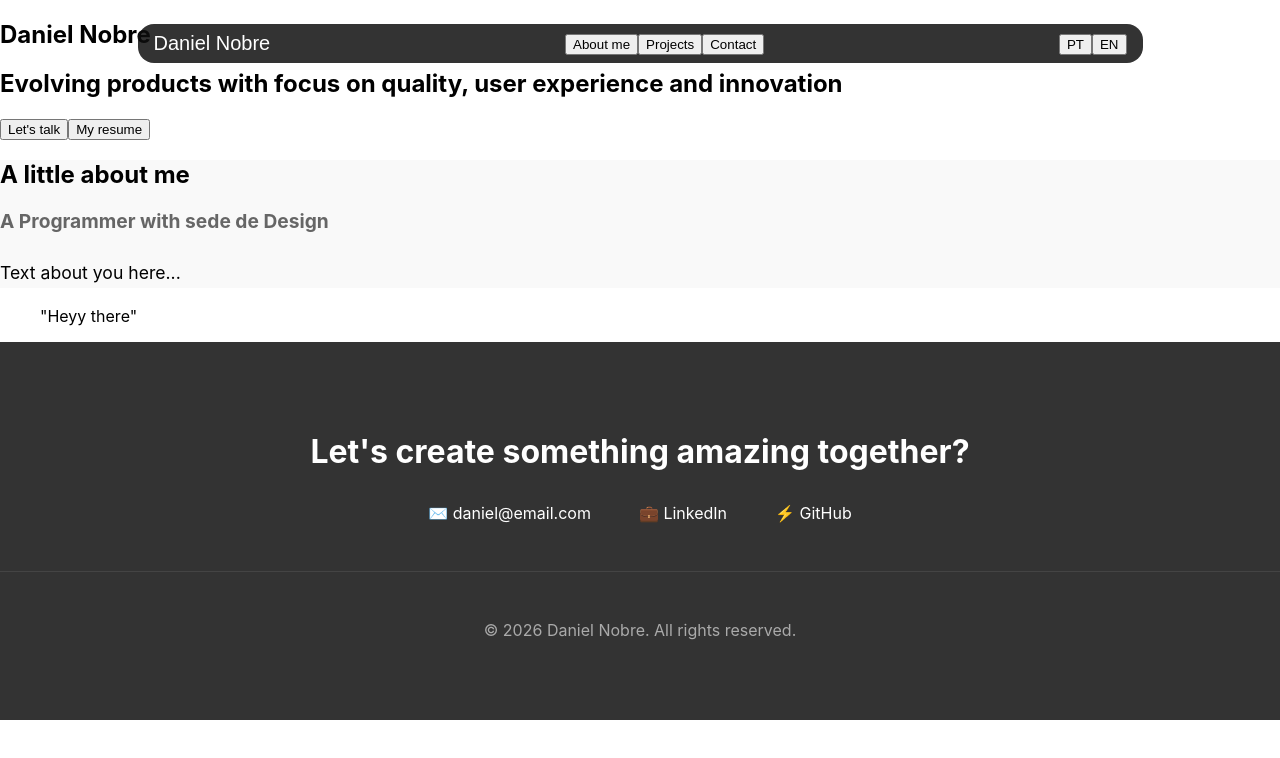
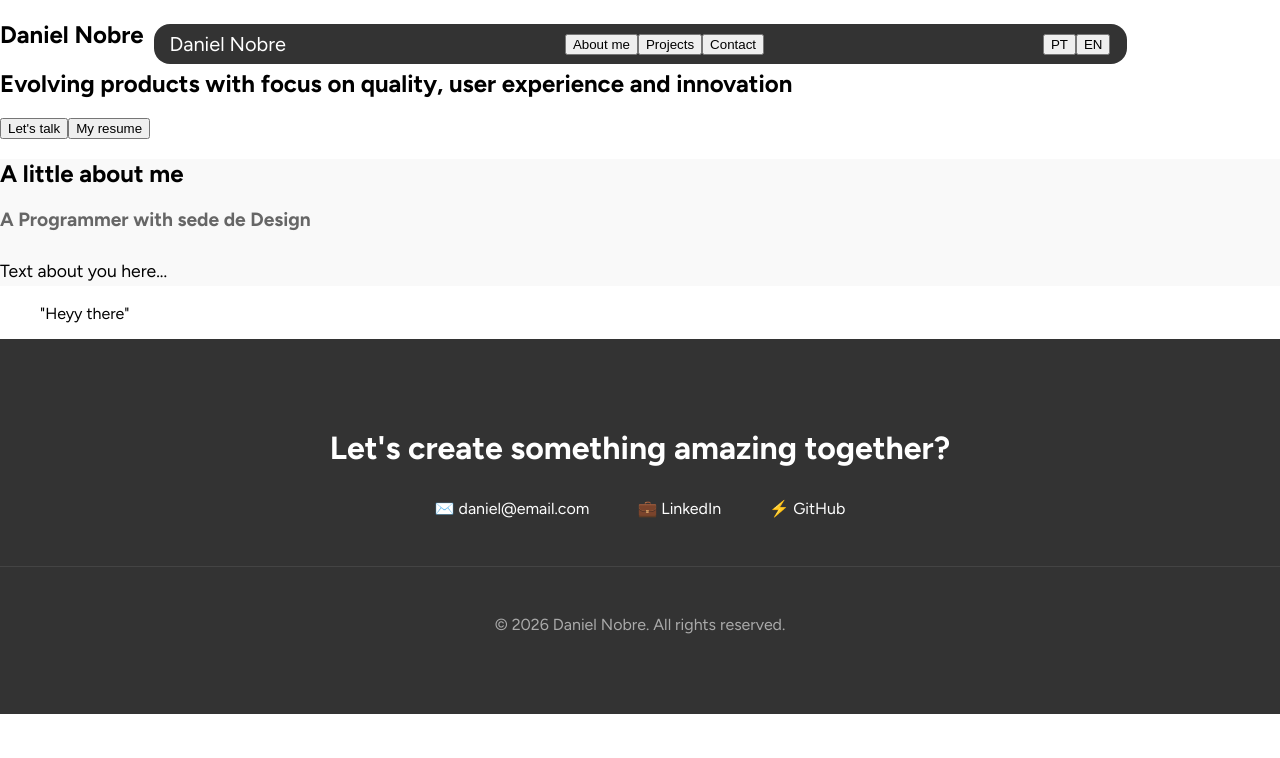
Before and after one commit to Dan-Nobre/portfolio-dan, a React (Create React App) app: page / in a window 1280 px wide. Shown: the top 758 px of the page. Built offline with nearby package versions, Linux system fonts and the light colour scheme.

Commit message:
:lipstick: feat: criando alguns tokens de estilização

```diff
--- a/src/App.css
+++ b/src/App.css
@@ -1,3 +1,23 @@
+@import url('https://fonts.googleapis.com/css2?family=Figtree:wght@400;500;600;700&display=swap');
+
+:root {
+  --font-base: 'Figtree', sans-serif;
+  --color-text: #000000;
+  --color-bg: #ffffff;
+}
+
+* {
+  box-sizing: border-box;
+}
+
+html, body {
+  margin: 0;
+  padding: 0;
+  font-family: var(--font-base);
+  background-color: var(--color-bg);
+  color: var(--color-text);
+}
+
 /* About Section */
 .about {
   background: #f9f9f9;
```
